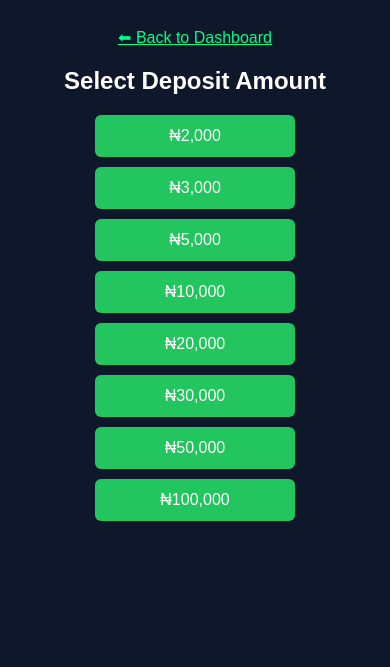
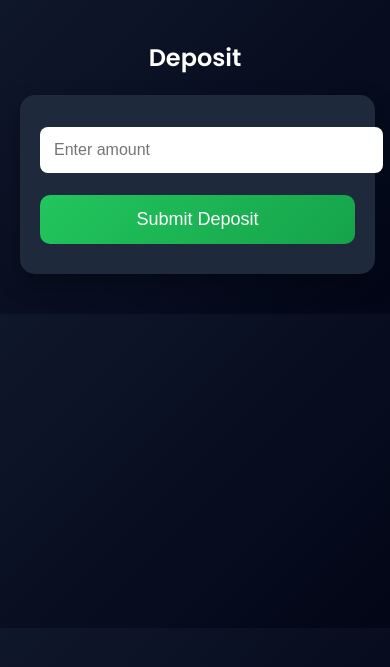
Before and after one commit to gregheading04-ui/securevest-website, a Flask app: page /deposit in a window 390 px wide. Shown: the top 667 px of the page. Run offline with Flask 3, Linux system fonts and the light colour scheme; the visitor is signed in with stand-in values (Sample User, id 1).

Commit message:
Fixed deposit mobile UI + added my deposits page

```diff
--- a/templates/deposit.html
+++ b/templates/deposit.html
@@ -1,94 +1,46 @@
-<!DOCTYPE html>
-<html>
-<head>
-<title>Deposit</title>
+{% extends "base.html" %}
+{% block content %}
+
+<h2 style="text-align:center;">Deposit</h2>
+
+<div class="card">
+
+    <form method="POST">
+        <input type="number" name="amount" placeholder="Enter amount" required>
+
+        <button class="btn" type="submit">Submit Deposit</button>
+    </form>
+
+</div>
 
 <style>
-body {
-    background:#0f172a;
-    color:white;
-    font-family:Arial;
-    text-align:center;
+.card {
+    background:#1e293b;
     padding:20px;
+    border-radius:15px;
+    width:90%;
+    max-width:420px;
+    margin:20px auto;
 }
 
-.amount-btn {
-    display:block;
-    width:200px;
-    margin:10px auto;
-    padding:12px;
-    background:#22c55e;
+input {
+    width:100%;
+    padding:14px;
+    margin:12px 0;
+    border-radius:8px;
     border:none;
-    border-radius:6px;
-    color:white;
     font-size:16px;
-    cursor:pointer;
 }
 
-.box {
-    margin-top:20px;
-    padding:20px;
-    background:#1e293b;
+.btn {
+    width:100%;
+    padding:14px;
+    background:linear-gradient(135deg,#22c55e,#16a34a);
+    color:white;
+    border:none;
     border-radius:10px;
-}
-
-input, button {
-    padding:10px;
-    margin-top:10px;
-    border-radius:5px;
-    border:none;
-}
-
-a {
-    color:#00ff88;
+    font-size:18px;
 }
 </style>
 
-<script>
-function selectAmount(amount) {
-    document.getElementById("selectedAmount").innerText = "₦" + amount;
-    document.getElementById("amountInput").value = amount;
-    document.getElementById("paymentBox").style.display = "block";
-}
-</script>
-
-</head>
-
-<body>
-
-<a href="/dashboard">⬅ Back to Dashboard</a>
-
-<h2>Select Deposit Amount</h2>
-
-<button class="amount-btn" onclick="selectAmount(2000)">₦2,000</button>
-<button class="amount-btn" onclick="selectAmount(3000)">₦3,000</button>
-<button class="amount-btn" onclick="selectAmount(5000)">₦5,000</button>
-<button class="amount-btn" onclick="selectAmount(10000)">₦10,000</button>
-<button class="amount-btn" onclick="selectAmount(20000)">₦20,000</button>
-<button class="amount-btn" onclick="selectAmount(30000)">₦30,000</button>
-<button class="amount-btn" onclick="selectAmount(50000)">₦50,000</button>
-<button class="amount-btn" onclick="selectAmount(100000)">₦100,000</button>
-
-<!-- PAYMENT SECTION -->
-<div id="paymentBox" class="box" style="display:none;">
-
-<h3>Send Payment</h3>
-
-<p><b>Bank:</b> Wema Bank</p>
-<p><b>Account Number:</b> 7650624571</p>
-
-<p>You selected: <span id="selectedAmount"></span></p>
-
-<form method="POST" enctype="multipart/form-data">
-<input type="hidden" name="amount" id="amountInput">
-
-<p>Upload payment proof (optional)</p>
-<input type="file" name="proof"><br>
-
-<button type="submit">I Have Made Payment</button>
-</form>
-
-</div>
-
-</body>
-</html>
+{% endblock %}
```
